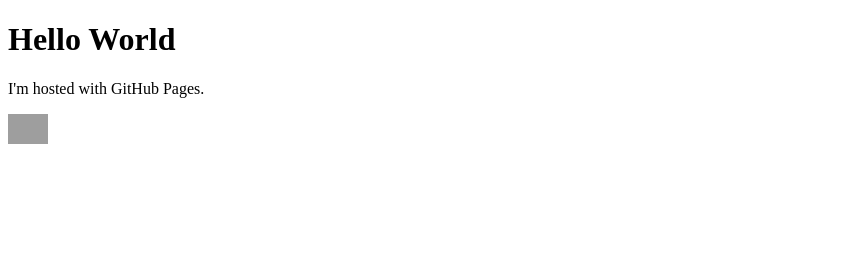
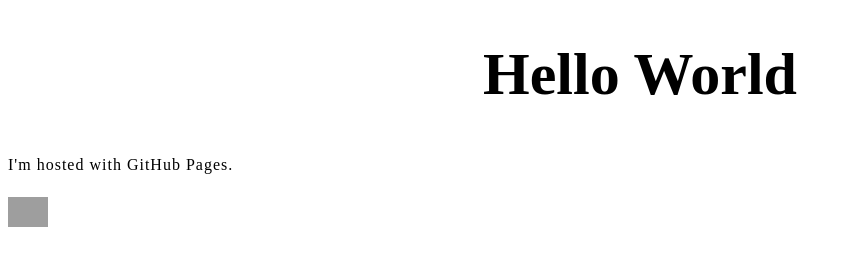
Before and after one commit to yijhun/yijhun.github.io, a plain HTML site: page index.html in a window 1280 px wide. Shown: the whole page, without its empty margins (0-852 px from the left). Drawn offline with Linux system fonts and the light colour scheme; files that its build step writes are made by us from their sources; grey boxes are pictures that could not be loaded; a web font is replaced by a local one.

Commit message:
Update index.html

```diff
--- a/index.html
+++ b/index.html
@@ -5,7 +5,7 @@
         <link rel="preconnect" href="https://fonts.googleapis.com">
         <link rel="preconnect" href="https://fonts.gstatic.com" crossorigin>
         <link href="https://fonts.googleapis.com/css2?family=Reddit+Sans:ital,wght@0,200..900;1,200..900&family=Roboto:ital,wght@0,100;0,300;0,400;0,500;0,700;0,900;1,100;1,300;1,400;1,500;1,700;1,900&display=swap" rel="stylesheet">
-
+        <link href="styles/style.css" rel="stylesheet" type="text/css" />
     </head>
     <body>
         <h1>Hello World</h1>
```
